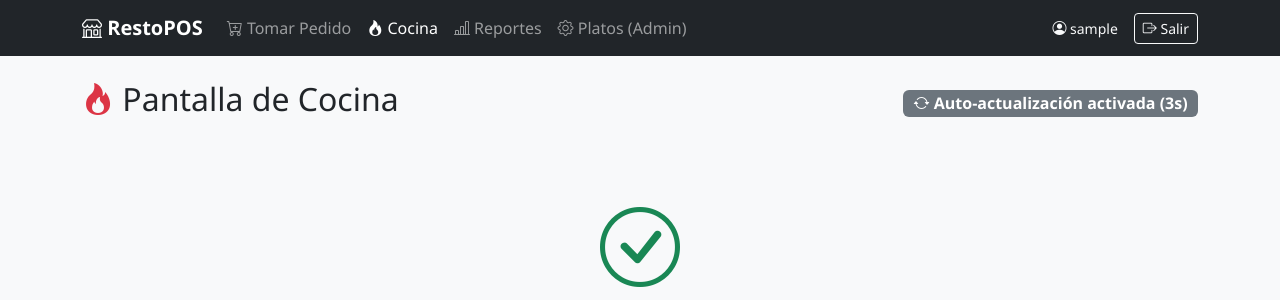
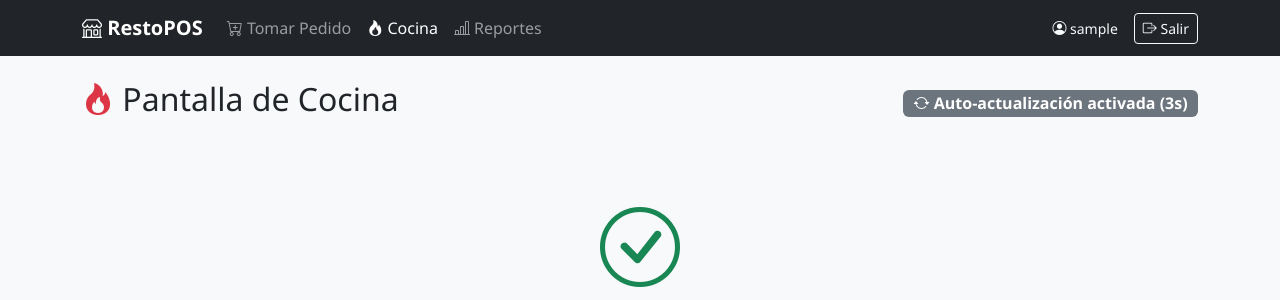
Before and after one commit to JosePizarro1/sistema-restaurante, a Django app: page /cocina/ in a window 1280 px wide. Shown: the top 300 px of the page. Run offline with Django 5.2, Linux system fonts and the light colour scheme; the visitor is signed in with stand-in values (Sample User, id 1); data that the repository does not hold is empty.

Commit message:
fix: quitar enlace de admin de la barra de navegacion

```diff
--- a/templates/base.html
+++ b/templates/base.html
@@ -33,9 +33,6 @@
                     <li class="nav-item">
                         <a class="nav-link {% if request.resolver_match.url_name == 'reportes' %}active{% endif %}" href="{% url 'reportes' %}"><i class="bi bi-bar-chart-line"></i> Reportes</a>
                     </li>
-                    <li class="nav-item">
-                        <a class="nav-link" href="/admin/" target="_blank"><i class="bi bi-gear"></i> Platos (Admin)</a>
-                    </li>
                 </ul>
                 <div class="d-flex text-light align-items-center gap-3">
                     <span class="small"><i class="bi bi-person-circle"></i> {{ user.username }}</span>
```
